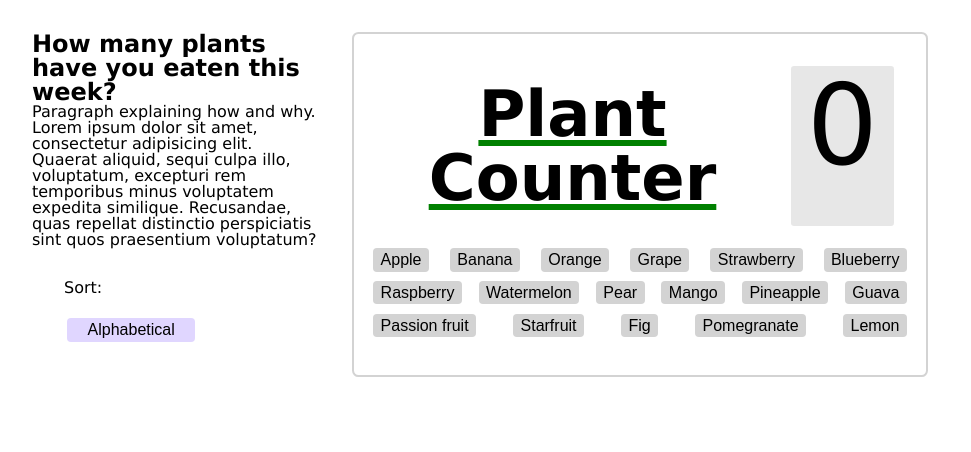
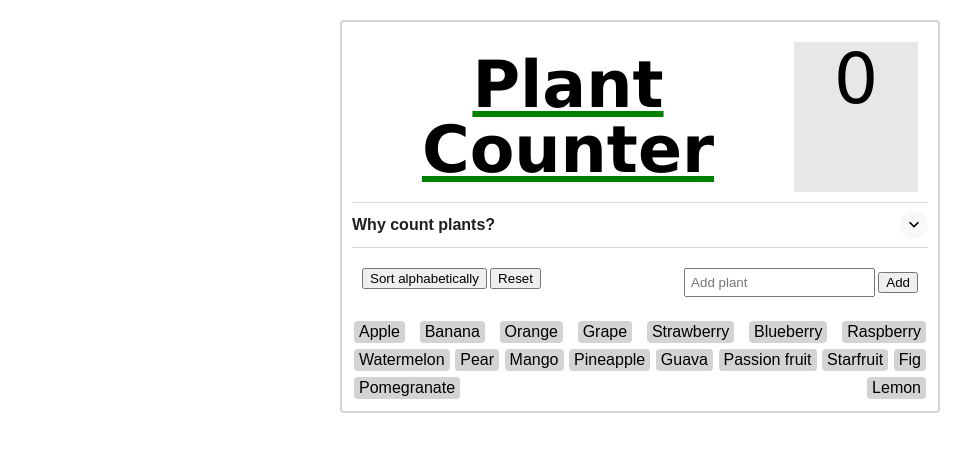
Before and after one commit to danedwardsdeveloper/plant-counter, a plain HTML site: page index.html in a window 1280 px wide. Shown: the whole page, without its empty margins (0-971 px from the left). Drawn offline with Linux system fonts and the light colour scheme.

Commit message:
Added site description and controls

```diff
--- a/Assets/css/main.css
+++ b/Assets/css/main.css
@@ -1,5 +1,5 @@
 :root {
-  font-size: 16px;
+  font-size: 10px;
   font-family: Verdana, Helvetica, sans-serif;
   box-sizing: border-box;
   --very-light-neutral: #e7e7e7;
@@ -38,11 +38,6 @@ body {
   text-align: center;
 }
 
-h2 {
-  font-weight: bold;
-  font-size: 1.5rem;
-}
-
 .button-container {
   margin: 2rem;
 }
@@ -57,13 +52,40 @@ h2 {
 }
 
 h1 {
-  font-size: 4rem;
+  font-size: 6.5rem;
   font-weight: bold;
   margin: 2rem 1rem;
   position: relative;
   width: fit-content;
   text-decoration: underline;
   text-decoration-color: green;
+}
+
+h2 {
+  font-weight: bold;
+  font-size: 1.6rem;
+}
+
+p {
+  font-size: 1.6rem;
+  margin-bottom: 3rem;
+  text-align: justify;
+}
+
+.options-container {
+  width: 100%;
+  display: flex;
+  justify-content: space-between;
+  grid-column: 1 / 3;
+  /* flex-direction: row; */
+}
+
+.options-container div {
+  margin: 2rem 1rem;
+}
+
+.options-container input {
+  padding: 0.5rem;
 }
 
 #plant-buttons-container {
@@ -141,3 +163,69 @@ h1 {
     margin: 0.5rem auto;
   }
 }
+
+/*accordion.css*/
+
+.accordion-container {
+  grid-column: 1 / 3;
+}
+
+.accordion {
+  display: flex;
+  justify-content: space-between;
+  align-items: center;
+  background-color: white;
+  color: #1f1f1f;
+  margin: 0;
+  padding: 0.8rem 0px;
+  cursor: pointer;
+  width: 100%;
+  border: none;
+  text-align: left;
+  outline: none;
+  font-size: 1rem;
+  transition: 0.4s;
+  border-top: 1px solid #dadce0;
+}
+.accordion:focus-visible {
+  border: 2px solid orange;
+  border-radius: 4px;
+}
+
+.question {
+  max-width: 80%;
+}
+
+.panel {
+  max-height: 0;
+  padding: 0px;
+  color: #474747;
+  transition: max-height 0.2s ease-in;
+  background-color: white;
+  font-size: 1rem;
+  overflow: hidden;
+}
+.panel:last-of-type {
+  border-bottom: 1px solid #dadce0;
+}
+
+.toggle-icon-background {
+  padding: 0.4rem;
+  background-color: #f7f8f9;
+  height: 2rem;
+  width: 2rem;
+  border-radius: 100%;
+  text-align: center;
+}
+
+.toggle-icon {
+  height: 2rem;
+  margin: 0;
+  padding: 0;
+  vertical-align: middle;
+  transition: transform 0.2s ease-in-out;
+}
+
+.upside-down {
+  transform: rotate(-180deg);
+}
--- a/Assets/js/plant-counter.js
+++ b/Assets/js/plant-counter.js
@@ -95,3 +95,11 @@ function renderButtonsDefault() {
     renderButton(plant, plant.selected);
   });
 }
+
+const resetButton = document.querySelector("#reset-button");
+
+resetButton.addEventListener("click", function () {
+  if (confirm("Are you sure you want to reset?")) {
+    // document.getElementById("yourFormId").reset();
+  }
+});
--- /dev/null
+++ b/Assets/js/utilities.js
@@ -0,0 +1,23 @@
+const accordionButtons = document.querySelectorAll(".accordion");
+
+accordionButtons.forEach((button) => {
+  button.addEventListener("click", function () {
+    toggleAccordionPanel(this);
+  });
+});
+
+function toggleAccordionPanel(button) {
+  button.classList.toggle("active");
+  const panel = button.nextElementSibling;
+  const toggleIcon = button.querySelector(".toggle-icon");
+
+  if (panel.style.maxHeight) {
+    panel.style.maxHeight = null;
+    toggleIcon.classList.remove("upside-down");
+    button.setAttribute("aria-expanded", "false");
+  } else {
+    panel.style.maxHeight = panel.scrollHeight + "px";
+    toggleIcon.classList.add("upside-down");
+    button.setAttribute("aria-expanded", "true");
+  }
+}
--- a/index.html
+++ b/index.html
@@ -8,6 +8,7 @@
     <link rel="stylesheet" href="./Assets/css/reset.css" />
     <link rel="stylesheet" href="./Assets/css/main.css" />
     <script src="/Assets/js/plant-counter.js" type="module" defer></script>
+    <script src="/Assets/js/utilities.js" defer></script>
   </head>
 
   <body>
@@ -15,28 +16,36 @@
       <header class="header">
         <h1>Plant Counter</h1>
         <div id="counter">0</div>
+        <div class="accordion-container">
+          <button class="accordion" role="button" aria-label="Expand Details">
+            <div class="question">
+              <h2>Why count plants?</h2>
+            </div>
+            <div class="toggle-icon-background">
+              <img class="toggle-icon" src="./assets/icons/expand-icon.svg" alt="" />
+            </div>
+          </button>
+          <div class="panel">
+            <p>
+              Aiming for 30 different plants per week might sound daunting, but it's easier than you might think. Ditch the outdated 5-a-Day - it doesn't account for the variety needed for a flourishing gut. By incorporating a colorful mix of fruits,
+              vegetables, whole grains, nuts, and seeds throughout the week, you're well on your way to reaching this beneficial goal. This diversity feeds the beneficial bacteria in your gut, promoting better overall health, a stronger immune
+              system, improved digestion, and even positive effects on mood.
+            </p>
+          </div>
+        </div>
+        <div class="options-container">
+          <div>
+            <button>Sort alphabetically</button>
+            <button id="reset-button">Reset</button>
+          </div>
+          <div>
+            <input type="text" id="add-plant" placeholder="Add plant" />
+            <button type="submit">Add</button>
+          </div>
+        </div>
       </header>
       <div id="plant-buttons-container"></div>
     </main>
-    <aside class="aside">
-      <h2>How many plants have you eaten this week?</h2>
-      <p>
-        Paragraph explaining how and why. Lorem ipsum dolor sit amet, consectetur adipisicing elit. Quaerat aliquid, sequi culpa illo, voluptatum, excepturi rem temporibus minus voluptatem expedita similique. Recusandae, quas repellat distinctio
-        perspiciatis sint quos praesentium voluptatum?
-      </p>
-      <div class="button-container sort-button-container">
-        <p>Sort:</p>
-        <br />
-        <button id="sort-button" class="button button--control" type="submit">Alphabetical</button>
-      </div>
-      <!-- <div class="button-container filter-button-container">
-        <p>Filter:</p>
-        <br />
-        <button data-filter-group="fruits">Fruits</button>
-        <button data-filter-group="vegetables">Vegetables</button>
-        <button data-filter-group="alliums">Alliums</button>
-      </div> -->
-    </aside>
     <script async defer src="https://scripts.simpleanalyticscdn.com/latest.js"></script>
     <noscript><img src="https://queue.simpleanalyticscdn.com/noscript.gif" alt="" referrerpolicy="no-referrer-when-downgrade" /></noscript>
   </body>
```
Also changed, not shown: Assets/Icons/expand-icon.svg (added), 2 other files.
